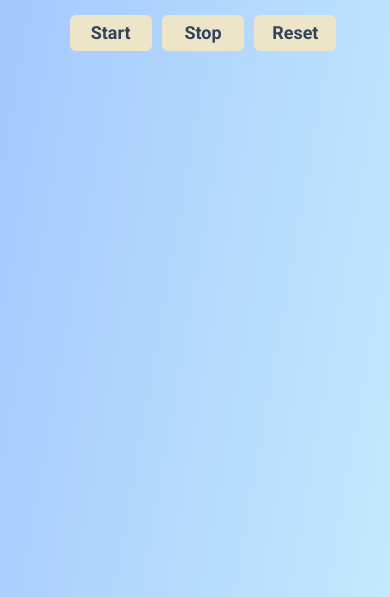
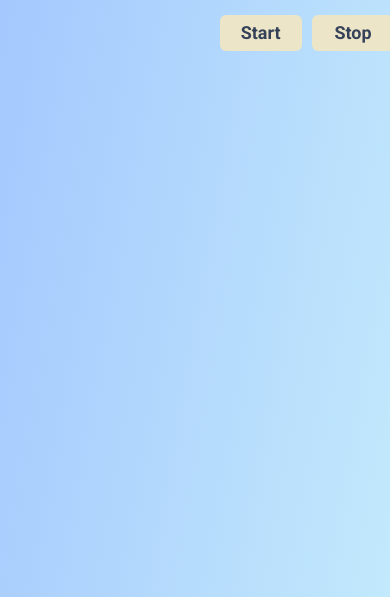
Before and after one commit to zdimond/zdimond.github.io, a plain HTML site: page stopwatch/index.html in a window 390 px wide. Shown: the part 247-844 px from the top of the page. Drawn offline with Linux system fonts and the light colour scheme.

Commit message:
trying to make it nicer looking on mobile

```diff
--- a/stopwatch/style.css
+++ b/stopwatch/style.css
@@ -3,6 +3,8 @@ body {
     display: flex;
     flex-direction: column;
     justify-content: center;
+    margin: none;
+    padding: 150px;
 }
 
 h1 {
```
